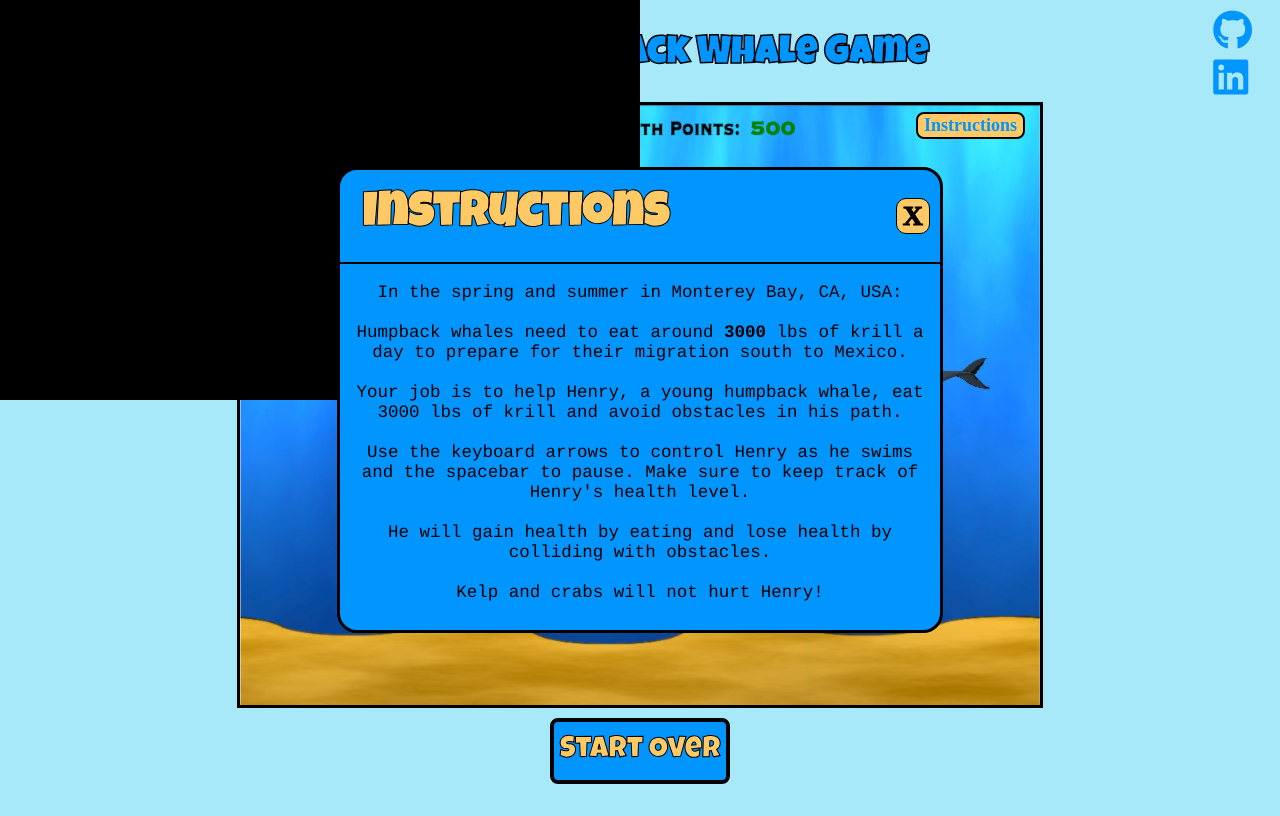
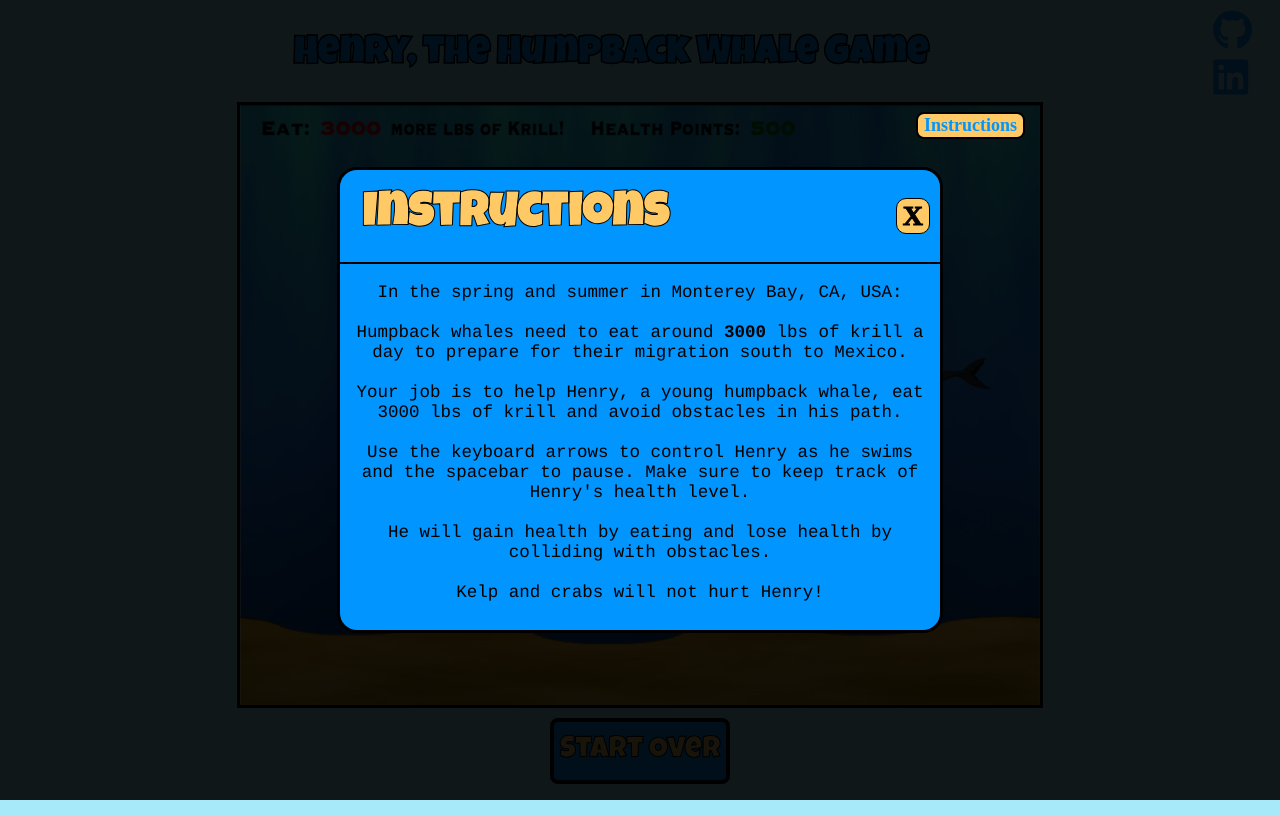
Before and after one commit to mmrector8/Henry-the-Humpback-Game, a website built with webpack: page index.html in a window 1280 px wide. Both pictures are taken after a click on the button "Instructions". Built offline with nearby package versions, Linux system fonts and the light colour scheme.

Commit message:
modal with overlay

```diff
--- a/src/index.scss
+++ b/src/index.scss
@@ -1,5 +1,6 @@
 body {
     background-color: rgb(167, 232, 249);
+    height: 100vh;
 }
 
 header{
@@ -176,6 +177,8 @@ i:hover{
 #overlay {
     transform: translate(-50%, -50%) scale(0);
     position: fixed;
+    height: 200vh;
+    width: 200vw;
     top: 0;
     left: 0;
     right: 0;
@@ -186,7 +189,7 @@ i:hover{
 }
 
 #overlay.active{
-    opacity: 1;
+    opacity: 0.9;
     transform: translate(-50%, -50%);
     pointer-events: all;
 }
```
Also changed, not shown: dist/main.css.
